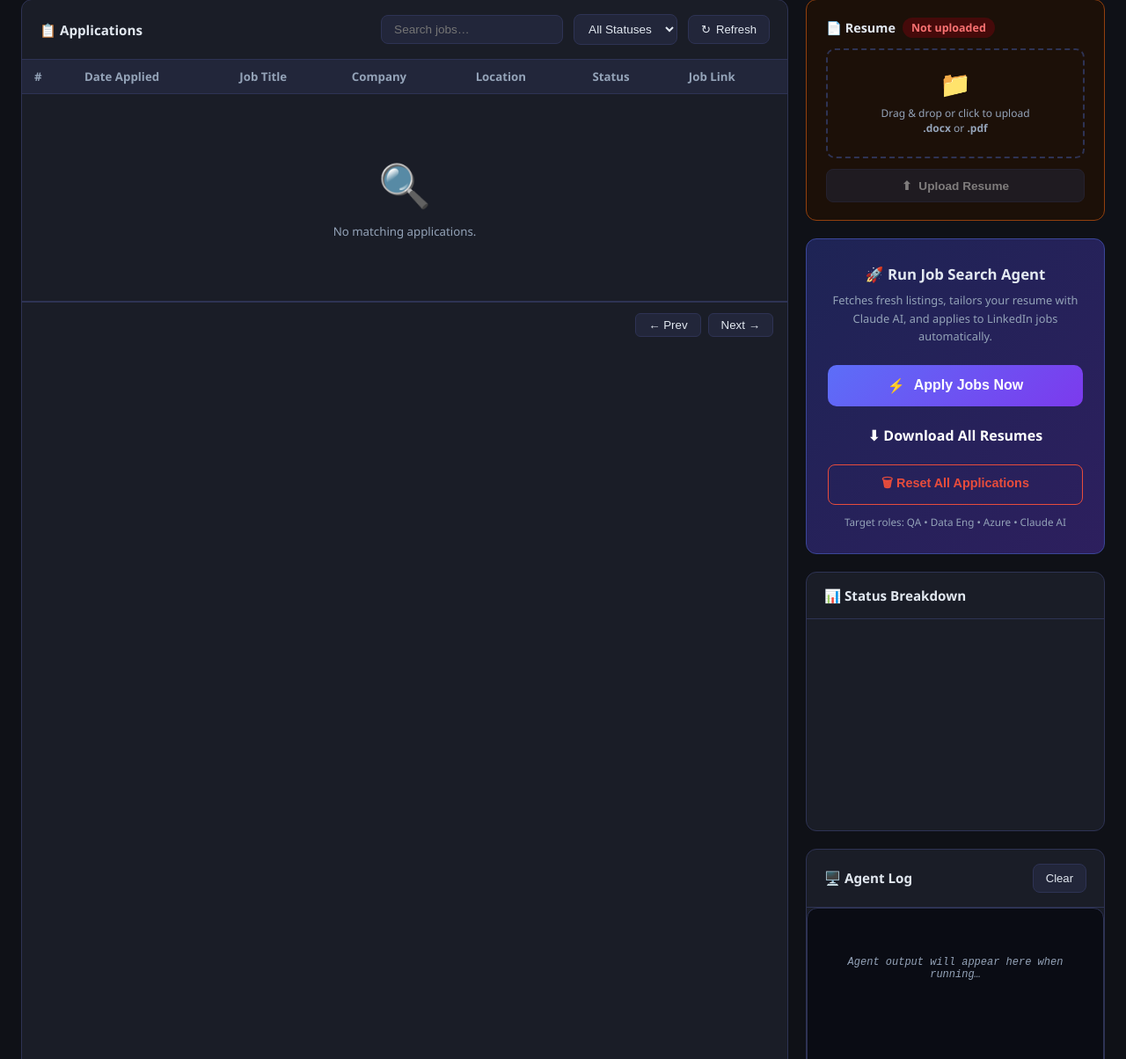
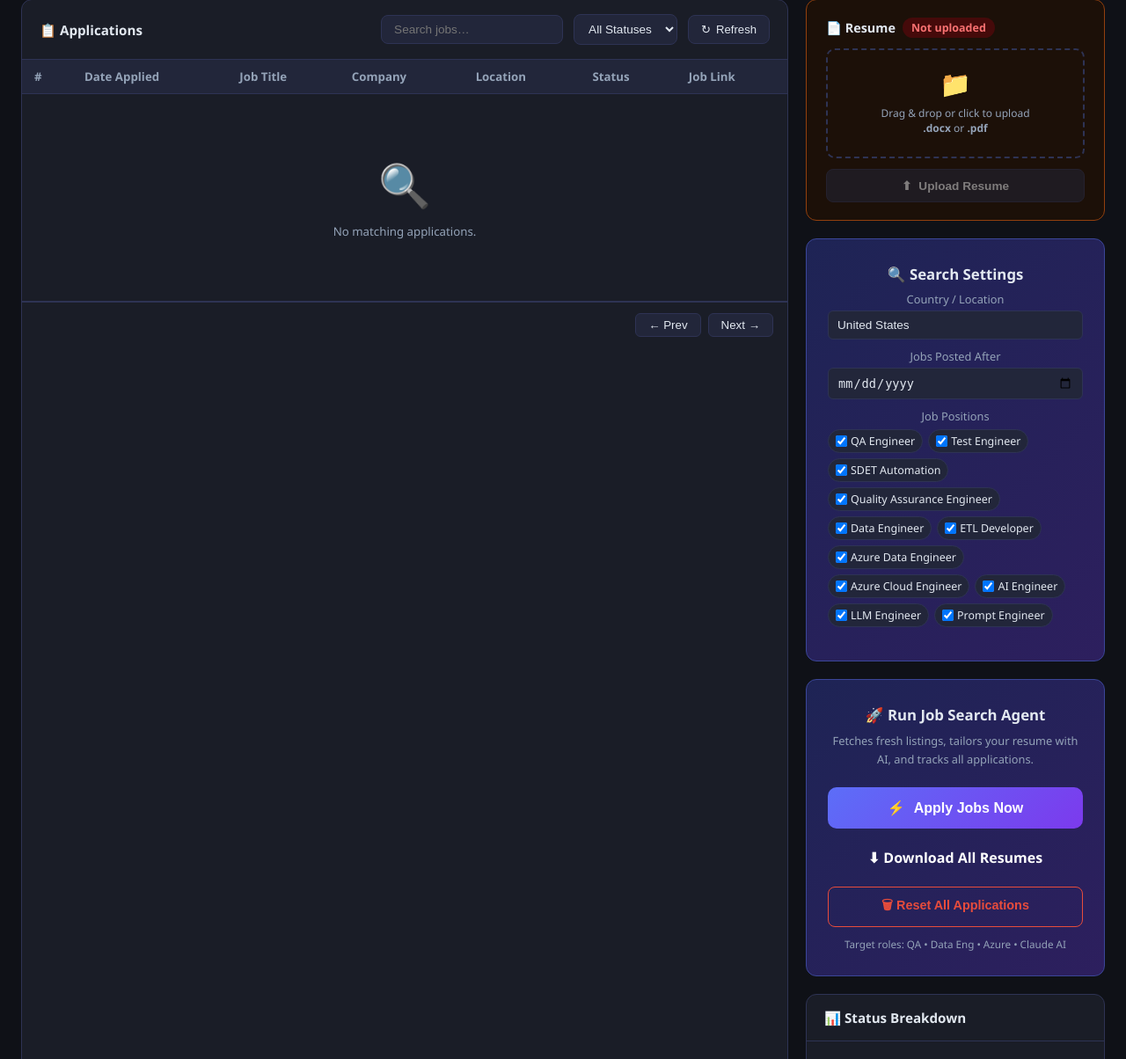
Before and after one commit to sandeepAppasani/job-agent, a Flask app: page / in a window 1280 px wide. Shown: the part 238-1442 px from the top of the page at 88% size. Run offline with Flask 3, Linux system fonts and the light colour scheme; data that the repository does not hold is empty; a map, chart or similar area stays blank.

Commit message:
Add search settings: country, date range, job positions
- Dashboard settings panel with country input, date picker, and
  position checkboxes (saved to localStorage between sessions)
- POST /api/run-agent now accepts {queries, location, date_from}
- Config reads SEARCH_QUERIES, JOB_LOCATION, JOB_DATE_FROM env vars
- Job fetcher filters results by date when JOB_DATE_FROM is set

Co-Authored-By: Claude Sonnet 4.6 <noreply@anthropic.com>

```diff
--- a/agents/job_fetcher.py
+++ b/agents/job_fetcher.py
@@ -14,7 +14,7 @@ from dataclasses import dataclass, field
 import requests
 from bs4 import BeautifulSoup
 
-from config import RAPIDAPI_KEY, JOB_SEARCH_QUERIES, JOB_LOCATION, JOB_REMOTE, MAX_JOBS_PER_RUN
+from config import RAPIDAPI_KEY, JOB_SEARCH_QUERIES, JOB_LOCATION, JOB_REMOTE, JOB_DATE_FROM, MAX_JOBS_PER_RUN
 from utils.logger import get_logger
 
 logger = get_logger(__name__)
@@ -298,6 +298,26 @@ def fetch_jsearch_jobs(query: str) -> list[JobListing]:
     return jobs
 
 
+# ── Date filter helper ────────────────────────────────────────
+def _after_date_from(posted_at: str) -> bool:
+    """Return True if posted_at is on or after JOB_DATE_FROM (or no filter set)."""
+    if not JOB_DATE_FROM or not posted_at:
+        return True
+    try:
+        from datetime import datetime as dt
+        cutoff = dt.strptime(JOB_DATE_FROM, "%Y-%m-%d")
+        # Try common date formats
+        for fmt in ("%Y-%m-%dT%H:%M:%S", "%Y-%m-%d %H:%M:%S", "%Y-%m-%d"):
+            try:
+                posted = dt.strptime(posted_at[:19], fmt[:len(posted_at[:19])])
+                return posted >= cutoff
+            except ValueError:
+                continue
+    except Exception:
+        pass
+    return True
+
+
 # ── Main entry ────────────────────────────────────────────────
 def fetch_all_jobs() -> list[JobListing]:
     """Run all queries across all sources, deduplicate, cap at MAX_JOBS_PER_RUN."""
@@ -334,6 +354,8 @@ def fetch_all_jobs() -> list[JobListing]:
                 continue
             if uid:
                 seen_ids.add(uid)
+            if not _after_date_from(job.posted_at):
+                continue
 
             # Enrich short LinkedIn descriptions
             if job.source == "LinkedIn" and len(job.description) < 200 and job.apply_url:
--- a/app.py
+++ b/app.py
@@ -46,11 +46,12 @@ def _enqueue(msg: str):
         pass
 
 
-def _run_pipeline_thread():
+def _run_pipeline_thread(extra_env: dict = {}):
     global _agent_running
     _agent_running = True
     _enqueue("▶ Agent started…")
     try:
+        env = {**os.environ, **extra_env}
         proc = subprocess.Popen(
             [sys.executable, "main.py", "--run-once"],
             cwd=str(Path(__file__).parent),
@@ -60,6 +61,7 @@ def _run_pipeline_thread():
             encoding="utf-8",
             errors="replace",
             bufsize=1,
+            env=env,
         )
         for line in proc.stdout:
             line = line.rstrip()
@@ -175,13 +177,23 @@ def api_run_agent():
     if not resume_found:
         return jsonify({"ok": False, "message": "Please upload your resume first"}), 400
 
+    # Read optional search config from request body
+    body = request.get_json(silent=True) or {}
+    search_env = {}
+    if body.get("queries"):
+        search_env["SEARCH_QUERIES"] = ",".join(body["queries"])
+    if body.get("location"):
+        search_env["JOB_LOCATION"] = body["location"]
+    if body.get("date_from"):
+        search_env["JOB_DATE_FROM"] = body["date_from"]
+
     while not _log_queue.empty():
         try:
             _log_queue.get_nowait()
         except queue.Empty:
             break
 
-    thread = threading.Thread(target=_run_pipeline_thread, daemon=True)
+    thread = threading.Thread(target=_run_pipeline_thread, args=(search_env,), daemon=True)
     thread.start()
     return jsonify({"ok": True, "message": "Agent started"})
 
--- a/templates/dashboard.html
+++ b/templates/dashboard.html
@@ -412,10 +412,28 @@
         </button>
       </div>
 
+      <!-- Search Settings Card -->
+      <div class="apply-card">
+        <h3>🔍 Search Settings</h3>
+
+        <label style="font-size:.8rem;color:var(--muted);display:block;margin-bottom:4px;">Country / Location</label>
+        <input id="cfgLocation" type="text" placeholder="e.g. United States, Germany, Remote"
+          style="width:100%;padding:8px 10px;border-radius:6px;border:1px solid var(--border);background:var(--surface2);color:var(--text);font-size:.85rem;box-sizing:border-box;margin-bottom:10px;" />
+
+        <label style="font-size:.8rem;color:var(--muted);display:block;margin-bottom:4px;">Jobs Posted After</label>
+        <input id="cfgDateFrom" type="date"
+          style="width:100%;padding:8px 10px;border-radius:6px;border:1px solid var(--border);background:var(--surface2);color:var(--text);font-size:.85rem;box-sizing:border-box;margin-bottom:10px;" />
+
+        <label style="font-size:.8rem;color:var(--muted);display:block;margin-bottom:6px;">Job Positions</label>
+        <div id="positionChecks" style="display:flex;flex-wrap:wrap;gap:6px;margin-bottom:10px;">
+          <!-- populated by JS -->
+        </div>
+      </div>
+
       <!-- Apply Button Card -->
       <div class="apply-card">
         <h3>🚀 Run Job Search Agent</h3>
-        <p>Fetches fresh listings, tailors your resume with Claude AI, and applies to LinkedIn jobs automatically.</p>
+        <p>Fetches fresh listings, tailors your resume with AI, and tracks all applications.</p>
         <button class="btn-apply" id="btnApply" onclick="runAgent()">
           <span id="btnApplyIcon">⚡</span>
           <span id="btnApplyText">Apply Jobs Now</span>
@@ -695,15 +713,57 @@ function renderChart(counts) {
   });
 }
 
+// ── Position checkboxes ───────────────────────────────────────
+const ALL_POSITIONS = [
+  "QA Engineer","Test Engineer","SDET Automation","Quality Assurance Engineer",
+  "Data Engineer","ETL Developer","Azure Data Engineer","Azure Cloud Engineer",
+  "AI Engineer","LLM Engineer","Prompt Engineer"
+];
+
+function initPositions() {
+  const saved = JSON.parse(localStorage.getItem('selectedPositions') || 'null') || ALL_POSITIONS;
+  document.getElementById('cfgLocation').value = localStorage.getItem('cfgLocation') || 'United States';
+  document.getElementById('cfgDateFrom').value  = localStorage.getItem('cfgDateFrom') || '';
+  const c = document.getElementById('positionChecks');
+  c.innerHTML = ALL_POSITIONS.map(p => `
+    <label style="display:flex;align-items:center;gap:4px;font-size:.78rem;background:var(--surface2);padding:4px 8px;border-radius:20px;border:1px solid var(--border);cursor:pointer;">
+      <input type="checkbox" value="${p}" ${saved.includes(p)?'checked':''} onchange="saveSettings()" /> ${p}
+    </label>`).join('');
+}
+
+function saveSettings() {
+  const checked = [...document.querySelectorAll('#positionChecks input:checked')].map(x=>x.value);
+  localStorage.setItem('selectedPositions', JSON.stringify(checked));
+  localStorage.setItem('cfgLocation', document.getElementById('cfgLocation').value);
+  localStorage.setItem('cfgDateFrom', document.getElementById('cfgDateFrom').value);
+}
+
+function getSearchConfig() {
+  const positions = [...document.querySelectorAll('#positionChecks input:checked')].map(x=>x.value);
+  return {
+    queries:   positions.length ? positions : ALL_POSITIONS,
+    location:  document.getElementById('cfgLocation').value.trim() || 'United States',
+    date_from: document.getElementById('cfgDateFrom').value || '',
+  };
+}
+
 // ── Run Agent ────────────────────────────────────────────────
 async function runAgent() {
   if (isRunning) return;
+  saveSettings();
+  const cfg = getSearchConfig();
+  if (!cfg.queries.length) { showToast('Select at least one position', 'error'); return; }
+
   const log = document.getElementById('logBox');
   log.innerHTML = '';
   appendLog('▶ Sending start command…', 'info');
 
   try {
-    const r = await fetch('/api/run-agent', { method: 'POST' });
+    const r = await fetch('/api/run-agent', {
+      method: 'POST',
+      headers: {'Content-Type':'application/json'},
+      body: JSON.stringify(cfg),
+    });
     const d = await r.json();
     if (!d.ok) { showToast(d.message, 'error'); return; }
   } catch (e) {
@@ -893,6 +953,9 @@ document.getElementById('statusFilter').addEventListener('change', () => renderT
 // ── Auto-refresh every 60s ───────────────────────────────────
 checkResumeStatus();
 loadData();
+initPositions();
+document.getElementById('cfgLocation').addEventListener('change', saveSettings);
+document.getElementById('cfgDateFrom').addEventListener('change', saveSettings);
 setInterval(loadData, 60000);
 </script>
 </body>
```
Also changed, not shown: config.py (+10 -18 lines).
